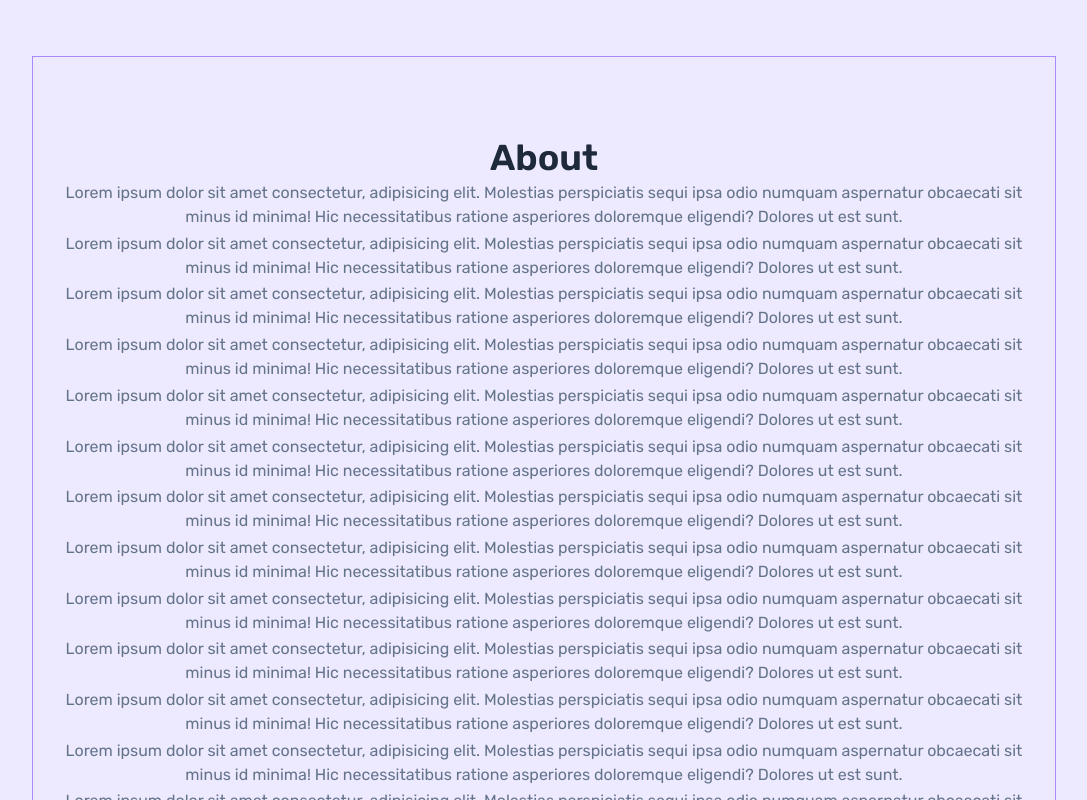
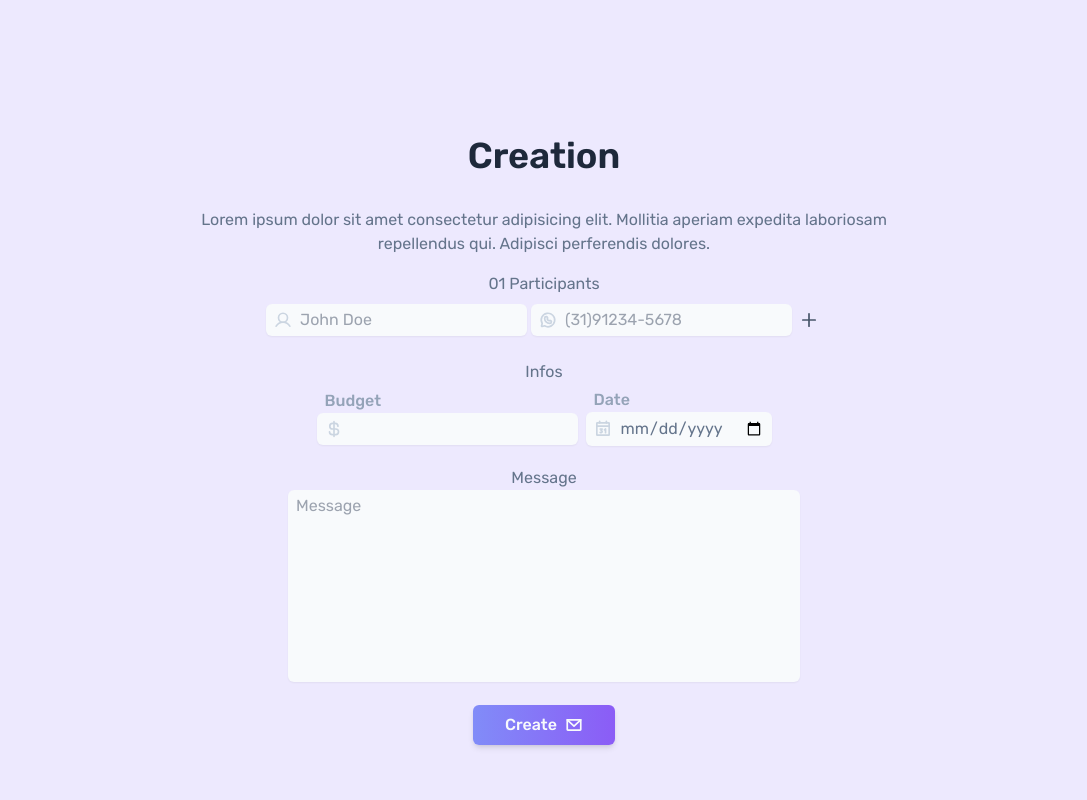
Before and after one commit to eoisaac/secret_santa, a React (Vite) app: page / in a window 1280 px wide. Shown: the part 760-1560 px from the top of the page, without its empty margins (96-1183 px from the left). Built offline with nearby package versions, Linux system fonts and the light colour scheme.

Commit message:
:sparkles: feat: create creation form fields

```diff
--- a/package.json
+++ b/package.json
@@ -13,12 +13,14 @@
   "dependencies": {
     "phosphor-react": "^1.4.1",
     "react": "^18.2.0",
-    "react-dom": "^18.2.0"
+    "react-dom": "^18.2.0",
+    "uuid": "^9.0.0"
   },
   "devDependencies": {
     "@rocketseat/eslint-config": "^1.1.3",
     "@types/react": "^18.0.24",
     "@types/react-dom": "^18.0.8",
+    "@types/uuid": "^9.0.0",
     "@vitejs/plugin-react": "^2.2.0",
     "autoprefixer": "^10.4.13",
     "eslint": "^8.29.0",
--- a/src/App.tsx
+++ b/src/App.tsx
@@ -1,6 +1,6 @@
 import { Footer } from './components/layout/Footer'
 import { Header } from './components/layout/Header'
-import { About } from './pages/About'
+// import { About } from './pages/About'
 import { Creation } from './pages/Creation'
 import { Home } from './pages/Home'
 import './styles/main.css'
@@ -14,7 +14,7 @@ export const App = () => {
       <Header />
       <main className="mx-auto flex min-h-0 w-full max-w-5xl flex-1 flex-col">
         <Home />
-        <About />
+        {/* <About /> */}
         <Creation />
       </main>
       <Footer />
--- a/src/components/Button/index.tsx
+++ b/src/components/Button/index.tsx
@@ -14,17 +14,22 @@ export const Button = ({
   variant = 'primary',
   ...rest
 }: ButtonProps) => {
+  const styles = {
+    primary: `inline-flex items-center gap-2 bg-gradient-to-r from-indigo-400
+      to-violet-500 px-8 py-2 text-slate-50 shadow-md`,
+    icon: 'rounded-full p-1 text-slate-600 hover:text-violet-500',
+  }
+
   return (
     <button
-      className="group inline-flex cursor-pointer items-center gap-2
-    rounded-full bg-gradient-to-r from-indigo-400 to-violet-500 px-8 py-2
-    text-slate-50 shadow-md focus:shadow-inner"
+      className={`group cursor-pointer rounded-md focus:shadow-inner
+      ${styles[variant]}`}
       {...rest}
     >
       <span className={`${srLabel ? 'sr-only' : 'font-medium'}`}>{label}</span>
       {icon && (
         <span
-          className="text-lg transition-all duration-500
+          className="text-lg transition-all duration-300
         group-hover:translate-x-2"
         >
           {icon}
--- a/src/components/InputField/index.tsx
+++ b/src/components/InputField/index.tsx
@@ -20,7 +20,7 @@ export const InputField = ({
   const hasIcon = Boolean(icon)
 
   return (
-    <label className="w-ful group relative my-1">
+    <label className="group relative my-1">
       <span
         className={`${
           srLabel
@@ -31,8 +31,8 @@ export const InputField = ({
         {label}
       </span>
       <div
-        className="flex flex-1 items-center gap-2 overflow-hidden rounded-full
-      bg-slate-100 px-2 py-1 shadow-sm group-focus-within:shadow-focus"
+        className="flex flex-1 items-center gap-2 overflow-hidden rounded-md
+      bg-slate-50 px-2 py-1 shadow-sm group-focus-within:shadow-focus"
       >
         {hasIcon && (
           <div
--- a/src/components/layout/Header/index.tsx
+++ b/src/components/layout/Header/index.tsx
@@ -2,10 +2,10 @@ import { useEffect, useState } from 'react'
 import { Logo } from '../Logo'
 
 export const Header = () => {
-  const [isScrolling, setIsSrolling] = useState(false)
+  const [isScrolling, setIsScrolling] = useState(false)
 
   useEffect(() => {
-    window.onscroll = () => setIsSrolling(window.pageYOffset > 0)
+    window.onscroll = () => setIsScrolling(window.pageYOffset > 0)
   }, [])
 
   return (
@@ -25,9 +25,9 @@ export const Header = () => {
             <li>
               <a href="#home">Home</a>
             </li>
-            <li>
+            {/* <li>
               <a href="#about">About</a>
-            </li>
+            </li> */}
           </ul>
         </nav>
       </div>
--- a/src/pages/About/index.tsx
+++ b/src/pages/About/index.tsx
@@ -1,8 +1,8 @@
 export const About = () => {
   return (
     <section
-      className="page flex flex-col items-center justify-around border
-      border-violet-400 text-center"
+      className="page flex flex-col items-center justify-around
+     text-center"
     >
       <h1
         className="text-2xl font-semibold text-slate-800 sm:text-4xl"
--- a/src/pages/Creation/components/CreationForm/index.tsx
+++ b/src/pages/Creation/components/CreationForm/index.tsx
@@ -1,37 +1,73 @@
+import { Calendar, CurrencyDollar } from 'phosphor-react'
 import { useState } from 'react'
+import { v4 as uuidv4 } from 'uuid'
 import { InputField } from '../../../../components/InputField'
 import { ParticipantField } from '../ParticipantField'
 
 export const CreationForm = () => {
-  const [participants, setParticipants] = useState<string[]>([])
+  const creator = uuidv4()
+  const [participants, setParticipants] = useState<string[]>([creator])
 
   const handleAddParticipant = () => {
-    setParticipants((prevState) => [...prevState, 'participant'])
+    const id = uuidv4()
+    setParticipants((prevState) => [...prevState, id])
   }
 
+  const handleRemoveParticipant = (participantToDelete: string) => {
+    const restParticipants = participants.filter(
+      (comment) => comment !== participantToDelete,
+    )
+    setParticipants(restParticipants)
+  }
+
+  const totalParticipants = participants.length
   return (
     <>
-      <fieldset className="flex flex-col items-center gap-2">
-        <legend>Participants</legend>
-        <ParticipantField add={handleAddParticipant} isCreator />
-
+      <fieldset
+        className="flex max-h-96 w-full flex-col items-center gap-2
+      overflow-y-auto p-1"
+      >
+        <legend>
+          <span>{String(totalParticipants).padStart(2, '0')} </span>
+          Participants
+        </legend>
+        <ul className="w-full">
           {participants.map((participant, index) => {
-          const isLast = index === participants.length - 1
+            const isLast = index === totalParticipants - 1
 
             return (
               <ParticipantField
-              key={`${participant}-${index}`}
+                key={participant}
                 add={handleAddParticipant}
+                remove={handleRemoveParticipant}
                 isLast={isLast}
+                id={participant}
               />
             )
           })}
+        </ul>
       </fieldset>
-      <fieldset className="flex flex-col items-center gap-2">
-        <legend>Properties</legend>
-        <InputField label="Budget" type="number" />
-        <textarea name="" id="" cols={30} rows={10}></textarea>
+      <fieldset className="flex w-full flex-wrap items-center justify-center gap-2">
+        <legend>Infos</legend>
+        <InputField
+          label="Budget"
+          icon={<CurrencyDollar weight="bold" />}
+          type="number"
+        />
+        <InputField
+          label="Date"
+          icon={<Calendar weight="bold" />}
+          type="date"
+        />
       </fieldset>
+      <label className="w-full">
+        <span>Message</span>
+        <textarea
+          className="h-48 w-full resize-none rounded-md bg-slate-50 px-2
+        py-1 shadow-sm"
+          placeholder="Message"
+        />
+      </label>
     </>
   )
 }
--- a/src/pages/Creation/components/ParticipantField/index.tsx
+++ b/src/pages/Creation/components/ParticipantField/index.tsx
@@ -1,58 +1,61 @@
 import { Plus, User, WhatsappLogo, X } from 'phosphor-react'
+import { Button } from '../../../../components/Button'
 import { InputField } from '../../../../components/InputField'
 
 interface ParticipantFieldProps {
   add: () => void
-  remove?: () => void
-  isLast?: boolean
-  isCreator?: boolean
+  remove: (id: string) => void
+  id: string
+  isLast: boolean
 }
 
 export const ParticipantField = ({
   add,
   remove,
+  id,
   isLast,
-  isCreator,
 }: ParticipantFieldProps) => {
+  const handleRemove = () => {
+    remove(id)
+  }
   return (
-    <div className="flex flex-wrap items-center gap-1">
-      <InputField label="Name" srLabel icon={<User weight="bold" />} />
-      <div className="flex items-center gap-1">
+    <li className="flex items-center justify-center gap-1">
+      <div className="flex flex-col items-center gap-1 sm:flex-row">
         <InputField
           label="Name"
           srLabel
+          icon={<User weight="bold" />}
+          name={`${id}@name`}
+          placeholder="John Doe"
+        />
+        <InputField
+          label="Whatsapp number"
+          srLabel
           icon={<WhatsappLogo weight="bold" />}
           type="tel"
+          name={`${id}@number`}
+          placeholder="(31)91234-5678"
         />
-        {isCreator ? (
-          <button
-            className="rounded-full p-1 text-slate-600 hover:text-violet-500"
-            title="Add new participant"
-            onClick={add}
-          >
-            <Plus weight="bold" />
-            <span className="sr-only">Add new participant</span>
-          </button>
-        ) : isLast ? (
-          <button
-            className="rounded-full p-1 text-slate-600 hover:text-violet-500"
-            title="Add new participant"
-            onClick={add}
-          >
-            <Plus weight="bold" />
-            <span className="sr-only">Add new participant</span>
-          </button>
-        ) : (
-          <button
-            className="rounded-full p-1 text-slate-600 hover:text-violet-500"
-            title="Add new participant"
-            onClick={add}
-          >
-            <X weight="bold" />
-            <span className="sr-only">Remove participant</span>
-          </button>
-        )}
       </div>
-    </div>
+      {isLast ? (
+        <Button
+          label="Add participant"
+          srLabel
+          icon={<Plus weight="bold" />}
+          variant="icon"
+          onClick={add}
+          type="button"
+        />
+      ) : (
+        <Button
+          label="Add participant"
+          srLabel
+          icon={<X weight="bold" />}
+          variant="icon"
+          onClick={handleRemove}
+          type="button"
+        />
+      )}
+    </li>
   )
 }
--- a/src/pages/Creation/index.tsx
+++ b/src/pages/Creation/index.tsx
@@ -4,9 +4,10 @@ import { CreationForm } from './components/CreationForm'
 
 export const Creation = () => {
   return (
-    <section
-      className="page flex flex-col items-center justify-around border
-      border-violet-400 text-center"
+    <section className="page flex flex-col items-stretch gap-4 text-center">
+      <div
+        className="mx-auto flex max-w-3xl flex-col items-center gap-4
+      text-slate-500 sm:gap-8"
       >
         <h1
           className="text-2xl font-semibold text-slate-800 sm:text-4xl"
@@ -14,9 +15,15 @@ export const Creation = () => {
         >
           Creation
         </h1>
+        <p>
+          Lorem ipsum dolor sit amet consectetur adipisicing elit. Mollitia
+          aperiam expedita laboriosam repellendus qui. Adipisci perferendis
+          dolores.
+        </p>
+      </div>
 
       <div>
-        <form>
+        <form className="mx-auto flex max-w-lg flex-col items-center gap-4">
           <CreationForm />
           <Button
             label="Create"
```
Also changed, not shown: 1 other file (tests, documents, lock files or other folders). Lines whose indentation alone changed are shown as unchanged.
